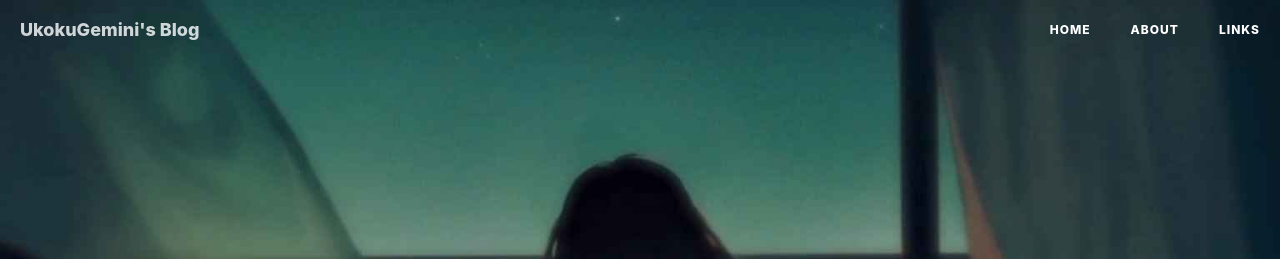
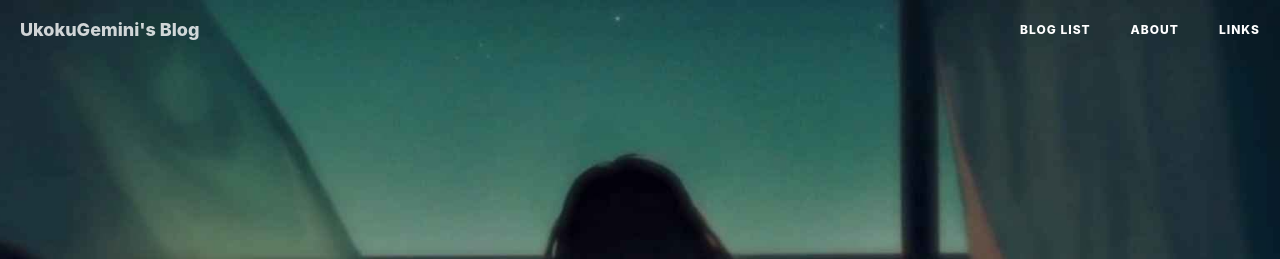
Before and after one commit to UkokuGemini/UkokuGemini.github.io, a Jekyll site: the page built from index.html, in a window 1280 px wide. Shown: the top 259 px of the page. Built offline with Jekyll 4.4.1, drawn with Linux system fonts in a browser that asks for light colours; nearby versions of some CDN libraries; the list of posts is cut into pages by our own code.

Commit message:
Update nav.html
BlogList

```diff
--- a/_includes/nav.html
+++ b/_includes/nav.html
@@ -18,7 +18,7 @@
             <div class="navbar-collapse">
                 <ul class="nav navbar-nav navbar-right">
                     <li>
-                        <a href="{{ site.url }}/index">Home</a>
+                        <a href="{{ site.url }}/BlogList.html">Blog List</a>
                     </li>
                     {% for page in site.pages %}{% if page.title %}
                     <li>
```
